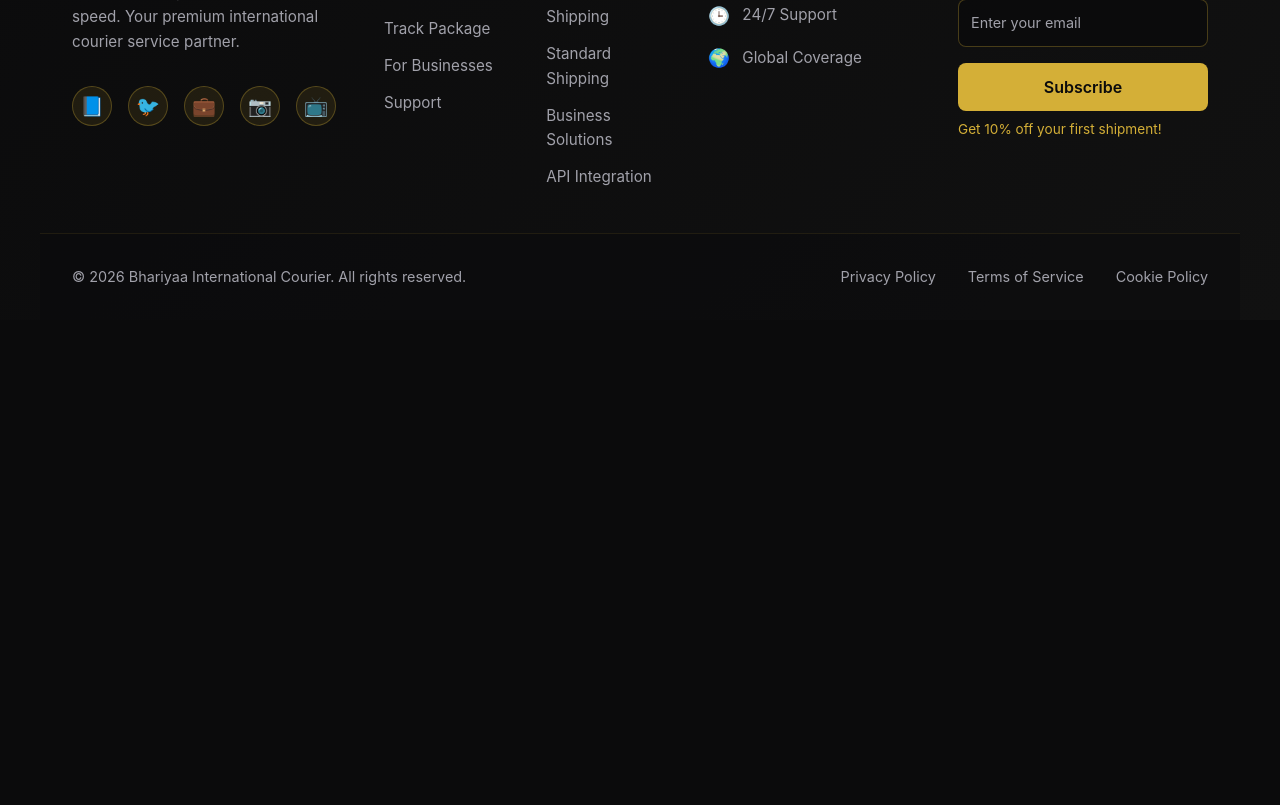
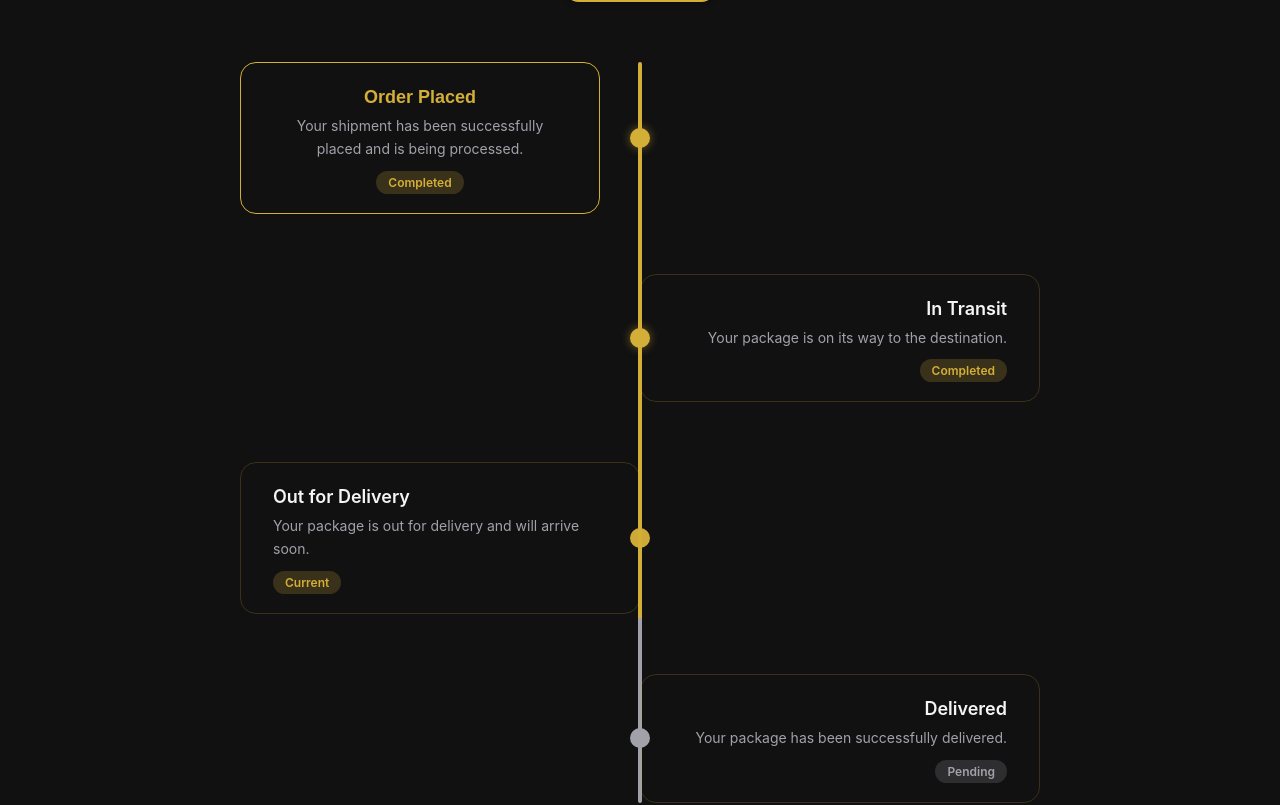
Before and after one commit to niroj-tamang6988/Bhariya, a React (Vite) app: page /TrackPage in a window 1280 px wide. Shown: the part 320-1125 px from the top of the page. Before the commit the page ends 800 px from the top, so only its background shows below. Built offline with nearby package versions, Linux system fonts and the light colour scheme.

Commit message:
TrackPage integrated

```diff
--- a/src/Features/Home/Components/HeroSection.tsx
+++ b/src/Features/Home/Components/HeroSection.tsx
@@ -1,4 +1,4 @@
-
+import { Link } from "react-router-dom"
 
 function HeroSection () {
 
--- /dev/null
+++ b/src/Features/TrackPackage/Components/ContentSection.tsx
@@ -0,0 +1,57 @@
+function ContentSection() {
+  return (
+    <div className="pt-20">
+        <section className="py-25 px-5 bg-[#111111] text-center">
+            <div className="max-w-[500px] mx-auto mb-15">
+                <input placeholder="Enter Tracking ID"
+                    className="w-full px-5 py-4 bg-[rgba(11,11,12,0.8)] backdrop-blur-[10px] border border-[#A1A1AA]/30 rounded-2xl text-[#F5F5F5] text-lg mb-5 shadow-md placeholder:text-[#A1A1AA] focus:outline-none focus:border-[#D4AF37] focus:ring-[3px] focus:ring-[#D4AF37]/10" />
+                <button className="bg-[#D4AF37] text-[#0B0B0C] px-8 py-4 text-lg font-bold font-[sans-serif] rounded-2xl cursor-pointer transition-all duration-300 shadow-md hover:bg-[#B8952A] hover:-translate-y-0.5 hover:shadow-[0_10px_20px_rgba(212,175,55,0.3)]">
+                    Track Now
+                </button>
+            </div>
+
+            <div className="max-w-[800px] mx-auto relative before:content-[''] before:absolute before:top-0 before:left-1/2 before:w-1 before:h-full before:-translate-x-1/2 before:rounded-sm before:bg-[linear-gradient(to_bottom,#D4AF37_0%,#D4AF37_75%,#A1A1AA_75%,#A1A1AA_100%)]">
+
+                <div className="flex items-center mb-15 relative">
+                    <div className="w-5 h-5 rounded-full absolute left-1/2 -translate-x-1/2 z-10 bg-[#D4AF37] shadow-[0_0_10px_rgba(212,175,55,0.5)]" />
+                    <div className="w-1/2 px-8 py-5 text-center border border-[#D4AF37] mr-110 rounded-2xl">
+                        <h3 className="text-[#D4AF37] font-bold font-[sans-serif] text-lg mb-1">Order Placed</h3>
+                        <p className="text-[#A1A1AA] text-sm leading-relaxed mb-2">Your shipment has been successfully placed and is being processed.</p>
+                        <span className="text-xs font-semibold px-3 py-1 rounded-full bg-[#D4AF37]/20 text-[#D4AF37]">Completed</span>
+                    </div>
+                </div>
+
+                <div className="flex items-center mb-15 relative">
+                    <div className="w-5 h-5 rounded-full absolute left-1/2 -translate-x-1/2 z-10 bg-[#D4AF37] shadow-[0_0_10px_rgba(212,175,55,0.5)]" />
+                    <div className="w-1/2 ml-auto px-8 py-5 text-right border border-[rgba(212,175,55,0.2)] rounded-2xl">
+                        <h3 className="text-[#F5F5F5] font-semibold text-lg mb-1">In Transit</h3>
+                        <p className="text-[#A1A1AA] text-sm leading-relaxed mb-2">Your package is on its way to the destination.</p>
+                        <span className="text-xs font-semibold px-3 py-1 rounded-full bg-[#D4AF37]/20 text-[#D4AF37]">Completed</span>
+                    </div>
+                </div>
+
+                <div className="flex items-center mb-15 relative">
+                    <div className="w-5 h-5 rounded-full absolute left-1/2 -translate-x-1/2 z-10 bg-[#D4AF37] animate-pulse" />
+                    <div className="w-1/2 px-8 py-5 text-left border border-[rgba(212,175,55,0.2)] rounded-2xl">
+                        <h3 className="text-[#F5F5F5] font-semibold text-lg mb-1">Out for Delivery</h3>
+                        <p className="text-[#A1A1AA] text-sm leading-relaxed mb-2">Your package is out for delivery and will arrive soon.</p>
+                        <span className="text-xs font-semibold px-3 py-1 rounded-full bg-[#D4AF37]/20 text-[#D4AF37]">Current</span>
+                    </div>
+                </div>
+
+                <div className="flex items-center mb-15 relative">
+                    <div className="w-5 h-5 rounded-full absolute left-1/2 -translate-x-1/2 z-10 bg-[#A1A1AA]" />
+                    <div className="w-1/2 ml-auto px-8 py-5 text-right border border-[rgba(212,175,55,0.2)] rounded-2xl">
+                        <h3 className="text-[#F5F5F5] font-semibold text-lg mb-1">Delivered</h3>
+                        <p className="text-[#A1A1AA] text-sm leading-relaxed mb-2">Your package has been successfully delivered.</p>
+                        <span className="text-xs font-semibold px-3 py-1 rounded-full bg-[#A1A1AA]/20 text-[#A1A1AA]">Pending</span>
+                    </div>
+                </div>
+
+            </div>
+        </section>
+    </div>
+  )
+}
+
+export default ContentSection
--- /dev/null
+++ b/src/Pages/TrackPackagePage.tsx
@@ -0,0 +1,14 @@
+import ContentSection from "../Features/TrackPackage/Components/ContentSection"
+
+function TrackPackagePage() {
+
+
+
+    return(
+
+        <>
+            <ContentSection/>
+        </>
+    )
+}
+export default TrackPackagePage
--- a/src/Routes/RoutePage.tsx
+++ b/src/Routes/RoutePage.tsx
@@ -6,6 +6,7 @@ import ForBusinessPage from "../Pages/ForBusinessPage"
 import SupportPage from "../Pages/SupportPage"
 import LoginPage from "../Pages/LoginPage"
 import Footer from "../Components/Footer"
+import TrackPackagePage from "../Pages/TrackPackagePage"
 
 function RoutePage() {
     return (
@@ -19,6 +20,7 @@ function RoutePage() {
                 {/* |<Route path="/TrackPage" element={<TrackPage />} /> */}
                 <Route path="/Support" element={<SupportPage/>} />
                 <Route path="/Login" element={<LoginPage/>} />
+                <Route path="/TrackPage" element={< TrackPackagePage/>}/>
             </Routes>
             <Footer />
         </>
```
